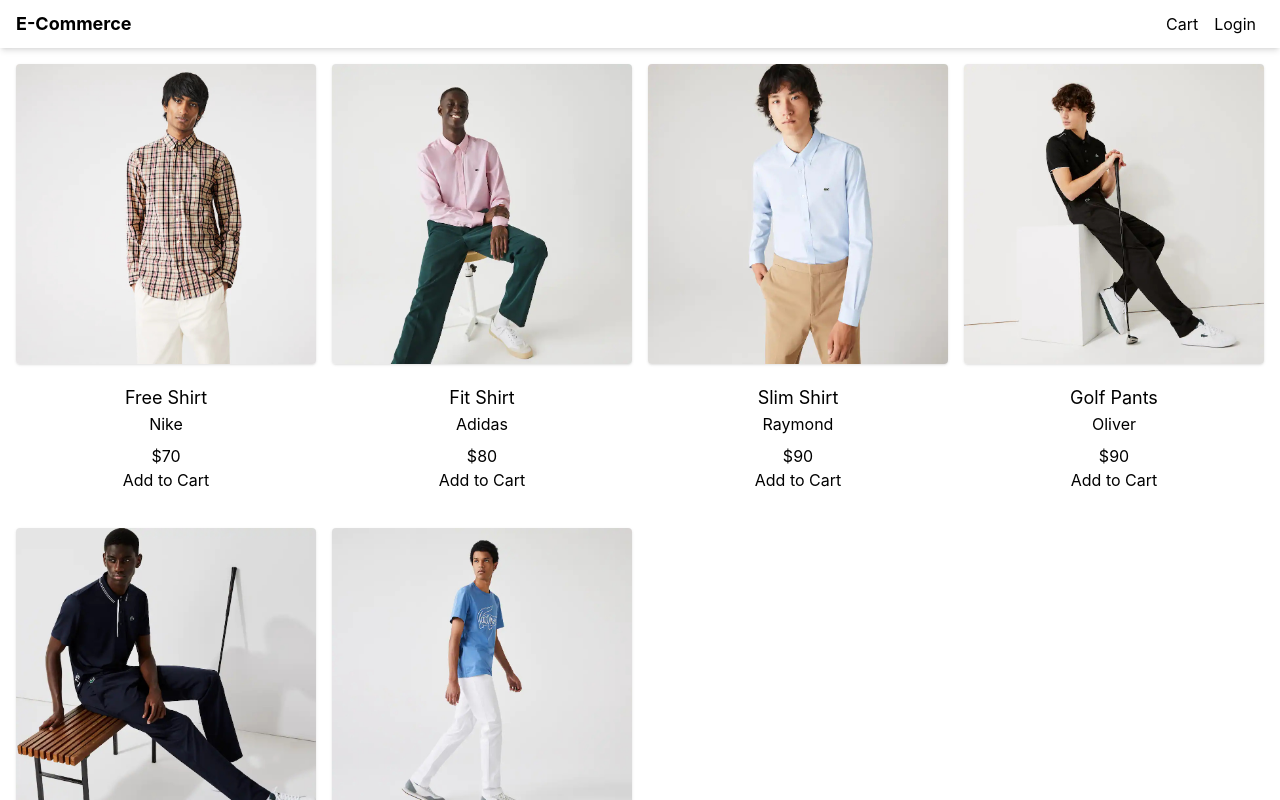
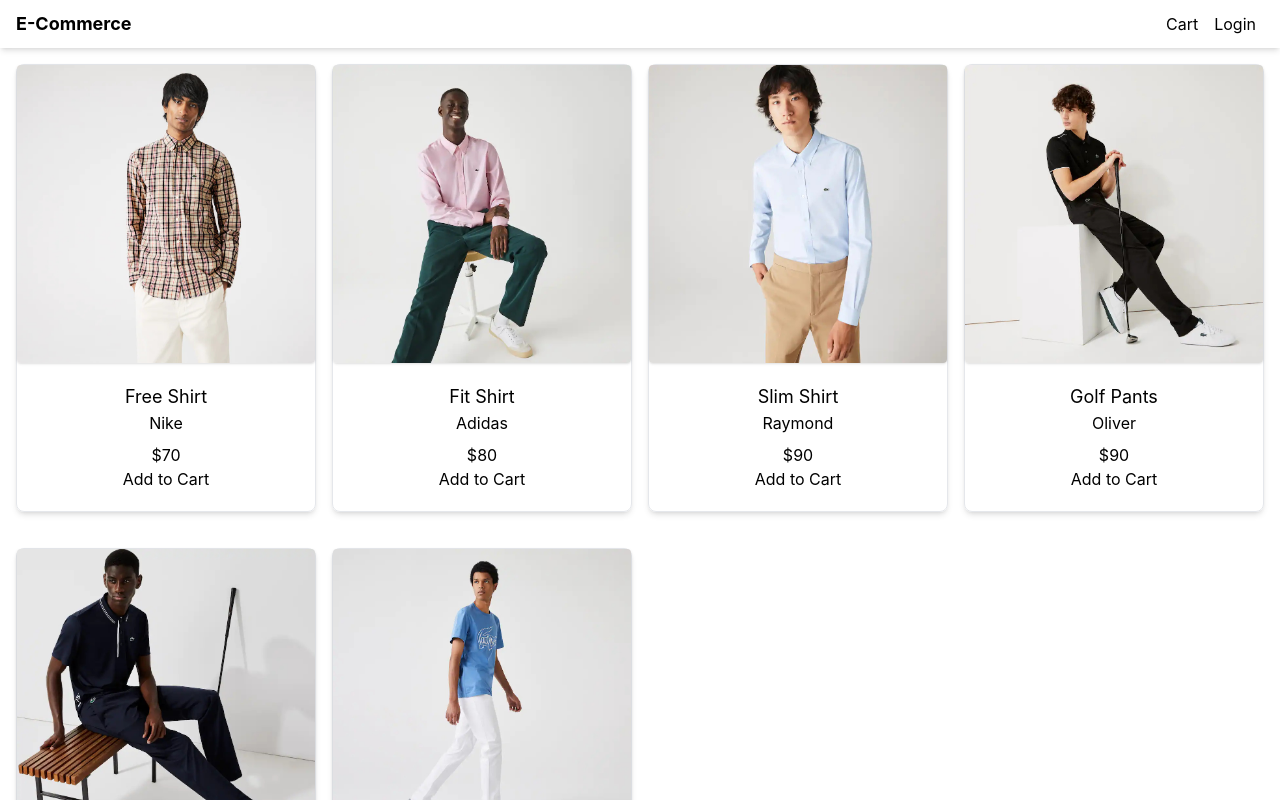
Before and after one commit to DanielMcIntyre2022/NextJS-ECommerce-Site, a Next.js app: page / in a window 1280 px wide. Shown: the top 800 px of the page. Built offline with nearby package versions, Linux system fonts and the light colour scheme.

Commit message:
added stlying to product cards

```diff
--- a/styles/globals.css
+++ b/styles/globals.css
@@ -19,12 +19,6 @@ a {
   box-sizing: border-box;
 }
 
-@media (prefers-color-scheme: dark) {
-  html {
-    color-scheme: dark;
-  }
-  body {
-    color: white;
-    background: black;
-  }
+.card {
+  @apply mb-5 block rounded-lg border border-gray-200 shadow-md
 }
```
